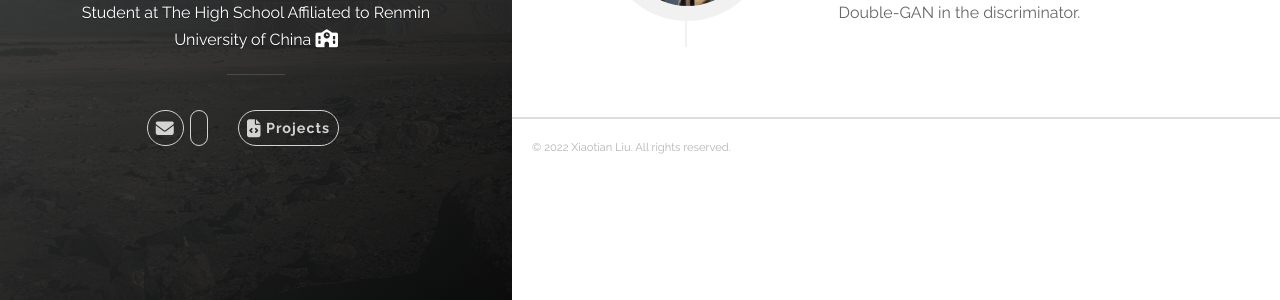
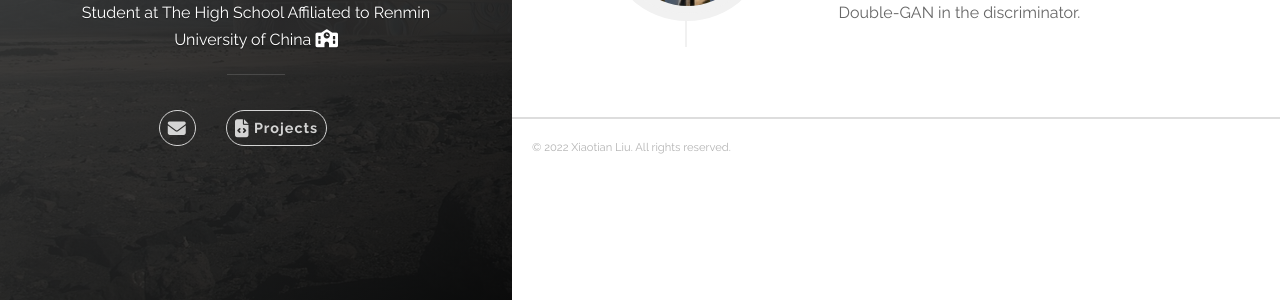
Before and after one commit to XtLiu162857/XtLiu162857.github.io, a Jekyll site: the page built from index.html, in a window 1280 px wide. Shown: the part 482-782 px from the top of the page. Built offline with Jekyll 4.4.1, drawn with Linux system fonts in a browser that asks for light colours; nearby versions of some CDN libraries.

Commit message:
Edited header file

```diff
--- a/_includes/header.html
+++ b/_includes/header.html
@@ -33,13 +33,6 @@
               </li>
             {% endif %}
 
-              <li class="navigation__item">
-                <a href="{{ site.url }}/images/resume.pdf" target="_blank">
-                  <i class="fa-solid fa-file-user"></i>
-                  <span class="label">Resume</span>
-                </a>
-              </li>
-
             </ul>
           </nav>
 
```
